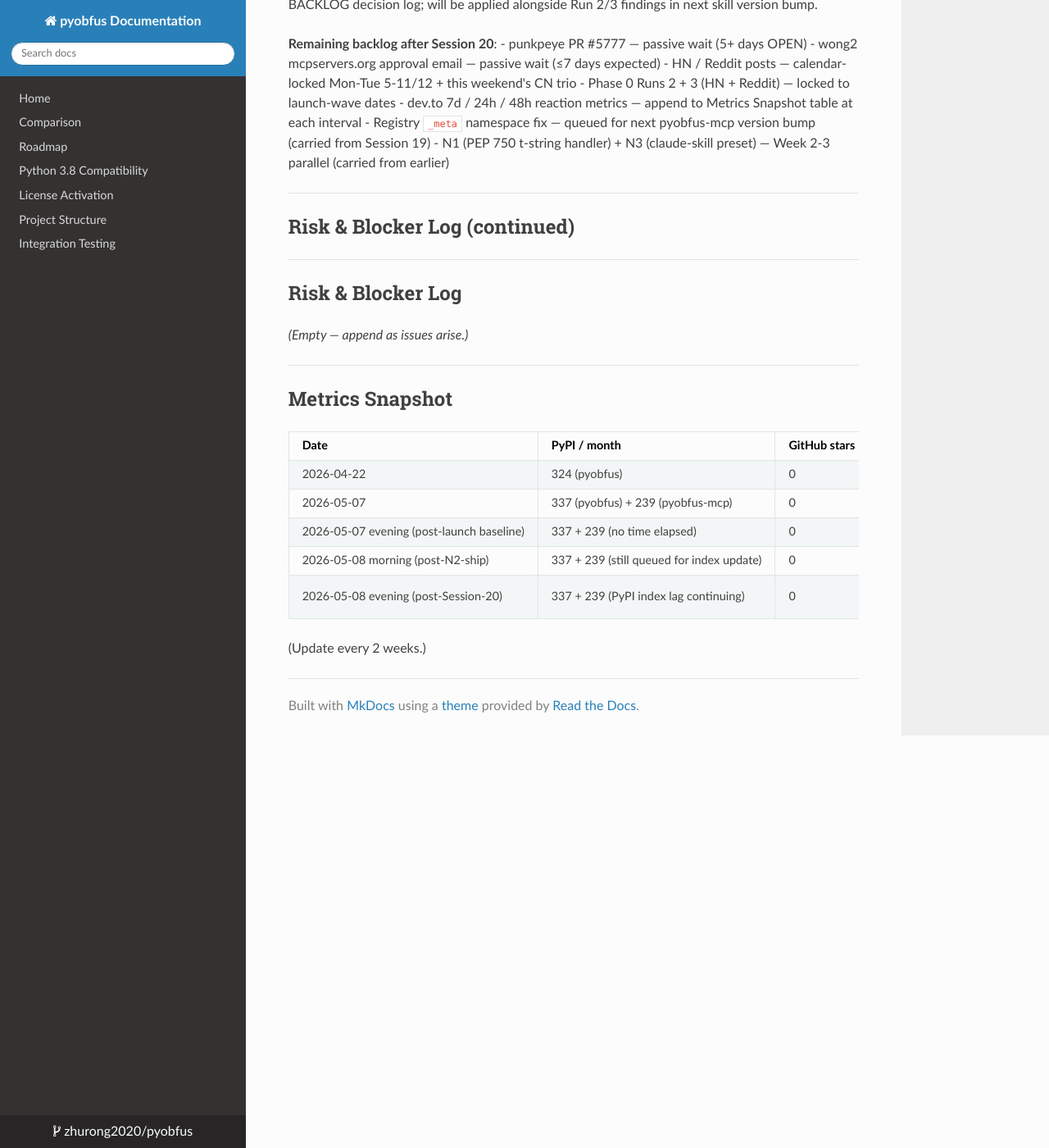
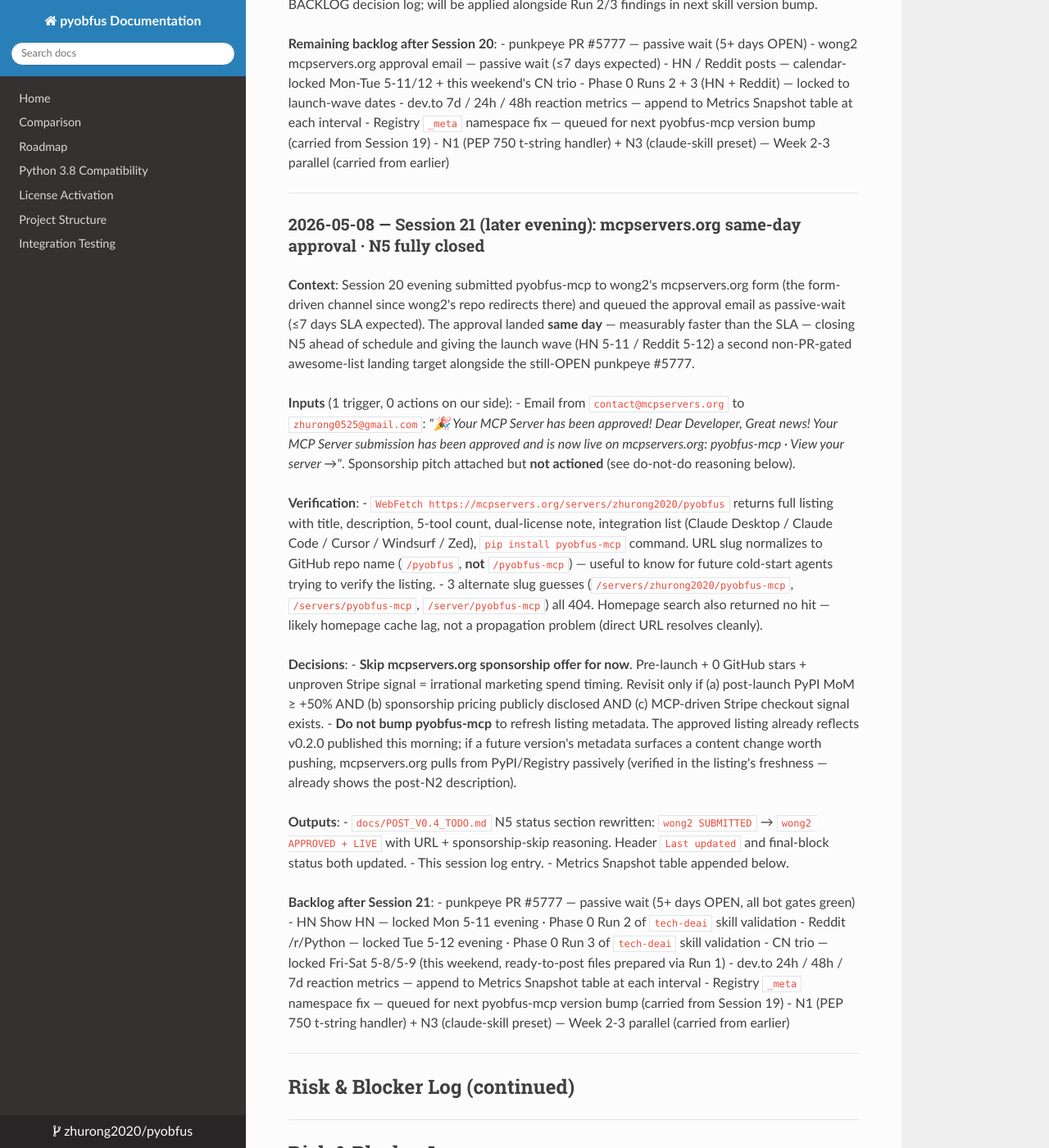
Before and after one commit to zhurong2020/pyobfus, an MkDocs documentation site: the page built from docs/V0.4_EXECUTION_LOG.md, in a window 1280 px wide and 1400 px high, scrolled down 26192 px. Shown: the whole window at 82% size. Built offline with MkDocs 1.6.1, drawn with Linux system fonts in a browser that asks for light colours; nearby versions of some CDN libraries; some of the changed text lies outside the part shown.

Commit message:
docs(V0.4_EXECUTION_LOG): Session 21 — mcpservers.org same-day approval · N5 fully closed
Records the same-day approval event (≤24h vs 7d SLA), the URL-slug gotcha
(directory normalizes around GitHub repo name `pyobfus`, not package name
`pyobfus-mcp` — three /pyobfus-mcp slug guesses all 404), the
sponsorship-skip reasoning, and the post-Session-21 backlog. Appends a new
Metrics Snapshot row marking N5 fully closed.

Co-Authored-By: Claude Opus 4.7 (1M context) <noreply@anthropic.com>

```diff
--- a/docs/V0.4_EXECUTION_LOG.md
+++ b/docs/V0.4_EXECUTION_LOG.md
@@ -820,6 +820,37 @@ Plus 1 cross-project memory entry (`~/.claude/projects/-home-wuxia-projects-llm-
 
 ---
 
+### 2026-05-08 — Session 21 (later evening): mcpservers.org same-day approval · N5 fully closed
+
+**Context**: Session 20 evening submitted pyobfus-mcp to wong2's mcpservers.org form (the form-driven channel since wong2's repo redirects there) and queued the approval email as passive-wait (≤7 days SLA expected). The approval landed **same day** — measurably faster than the SLA — closing N5 ahead of schedule and giving the launch wave (HN 5-11 / Reddit 5-12) a second non-PR-gated awesome-list landing target alongside the still-OPEN punkpeye #5777.
+
+**Inputs** (1 trigger, 0 actions on our side):
+- Email from `contact@mcpservers.org` to `zhurong0525@gmail.com`: *"🎉 Your MCP Server has been approved! Dear Developer, Great news! Your MCP Server submission has been approved and is now live on mcpservers.org: pyobfus-mcp · View your server →"*. Sponsorship pitch attached but **not actioned** (see do-not-do reasoning below).
+
+**Verification**:
+- `WebFetch https://mcpservers.org/servers/zhurong2020/pyobfus` returns full listing with title, description, 5-tool count, dual-license note, integration list (Claude Desktop / Claude Code / Cursor / Windsurf / Zed), `pip install pyobfus-mcp` command. URL slug normalizes to GitHub repo name (`/pyobfus`, **not** `/pyobfus-mcp`) — useful to know for future cold-start agents trying to verify the listing.
+- 3 alternate slug guesses (`/servers/zhurong2020/pyobfus-mcp`, `/servers/pyobfus-mcp`, `/server/pyobfus-mcp`) all 404. Homepage search also returned no hit — likely homepage cache lag, not a propagation problem (direct URL resolves cleanly).
+
+**Decisions**:
+- **Skip mcpservers.org sponsorship offer for now**. Pre-launch + 0 GitHub stars + unproven Stripe signal = irrational marketing spend timing. Revisit only if (a) post-launch PyPI MoM ≥ +50% AND (b) sponsorship pricing publicly disclosed AND (c) MCP-driven Stripe checkout signal exists.
+- **Do not bump pyobfus-mcp** to refresh listing metadata. The approved listing already reflects v0.2.0 published this morning; if a future version's metadata surfaces a content change worth pushing, mcpservers.org pulls from PyPI/Registry passively (verified in the listing's freshness — already shows the post-N2 description).
+
+**Outputs**:
+- `docs/POST_V0.4_TODO.md` N5 status section rewritten: `wong2 SUBMITTED` → `wong2 APPROVED + LIVE` with URL + sponsorship-skip reasoning. Header `Last updated` and final-block status both updated.
+- This session log entry.
+- Metrics Snapshot table appended below.
+
+**Backlog after Session 21**:
+- punkpeye PR #5777 — passive wait (5+ days OPEN, all bot gates green)
+- HN Show HN — locked Mon 5-11 evening · Phase 0 Run 2 of `tech-deai` skill validation
+- Reddit /r/Python — locked Tue 5-12 evening · Phase 0 Run 3 of `tech-deai` skill validation
+- CN trio — locked Fri-Sat 5-8/5-9 (this weekend, ready-to-post files prepared via Run 1)
+- dev.to 24h / 48h / 7d reaction metrics — append to Metrics Snapshot table at each interval
+- Registry `_meta` namespace fix — queued for next pyobfus-mcp version bump (carried from Session 19)
+- N1 (PEP 750 t-string handler) + N3 (claude-skill preset) — Week 2-3 parallel (carried from earlier)
+
+---
+
 ## Risk & Blocker Log (continued)
 
 ---
@@ -839,5 +870,6 @@ _(Empty — append as issues arise.)_
 | 2026-05-07 evening (post-launch baseline) | 337 + 239 (no time elapsed) | 0 | 0 | dev.to first post LIVE; CN trio scheduled 5-8/5-9; HN scheduled Mon 5-11; Reddit scheduled Tue 5-12 | not measured this cycle |
 | 2026-05-08 morning (post-N2-ship) | 337 + 239 (still queued for index update) | 0 | 0 | **pyobfus-mcp 0.2.0 LIVE** on PyPI (with PEP 740 attestations, OIDC trusted publishing, first real exercise) + MCP Registry (active + isLatest) | not measured this cycle |
 | 2026-05-08 evening (post-Session-20) | 337 + 239 (PyPI index lag continuing) | 0 | 0 | unchanged from morning | not measured this cycle. dev.to article 19h: 1 reaction (Abe Wheeler) + Writing Debut badge + 0 mod warnings (key positive signal — v4 GPTZero rewrite passed dev.to AI-policy radar). awesome-mcp-servers: punkpeye #5777 OPEN + wong2 ✅ submitted + appcypher ❌ dead-end. CN trio ready-to-post files prepared via `tech-deai` skill Phase 0 Run 1 — posting begins this weekend per tech-deai-loop visibility-flip-gated cadence |
+| 2026-05-08 later (post-Session-21) | 337 + 239 (no new PyPI index data) | 0 | 0 | **wong2/mcpservers.org LIVE same-day** at https://mcpservers.org/servers/zhurong2020/pyobfus · approval email received from `contact@mcpservers.org` ≤24h after submission (vs 7d SLA) · N5 fully closed (2 of 3 lists actively distributing: punkpeye #5777 OPEN + mcpservers.org LIVE). Sponsorship pitch declined (pre-launch + 0★ + no Stripe signal = irrational marketing spend timing) | not measured this cycle |
 
 (Update every 2 weeks.)
```
